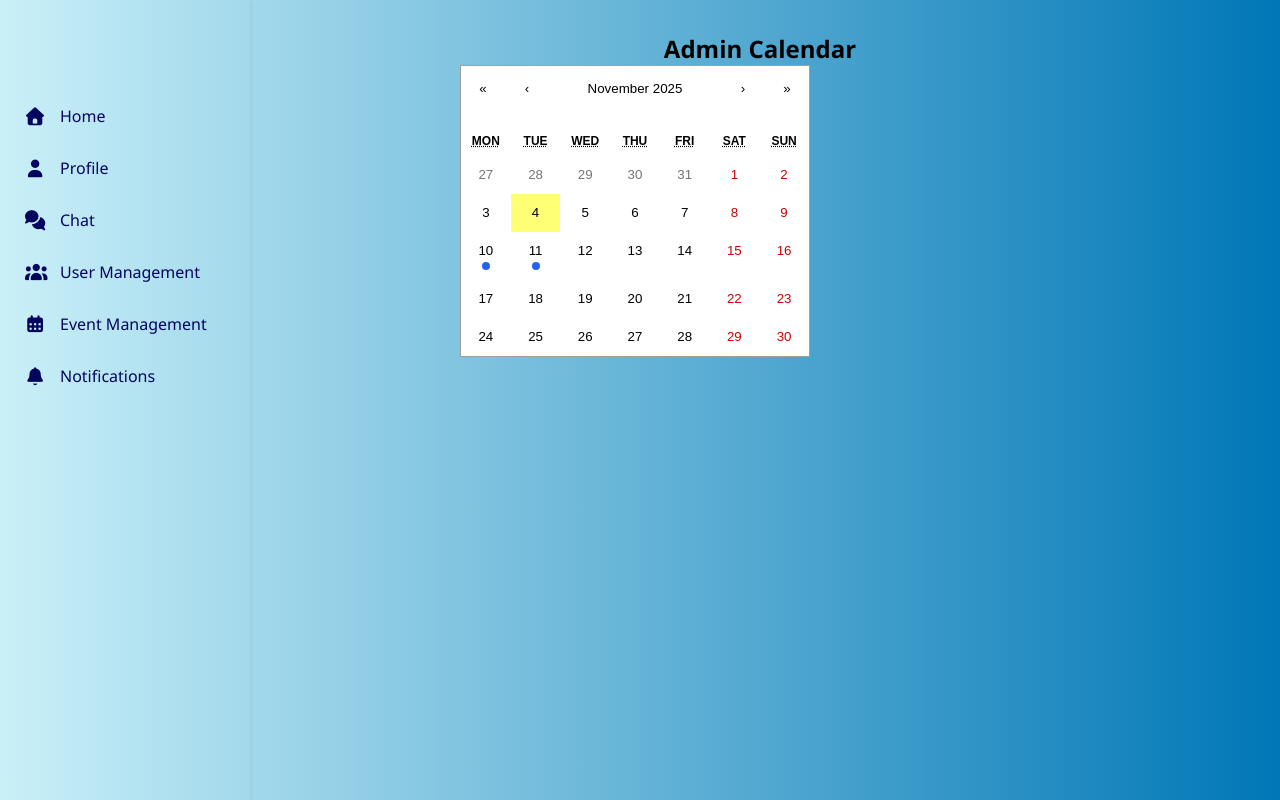
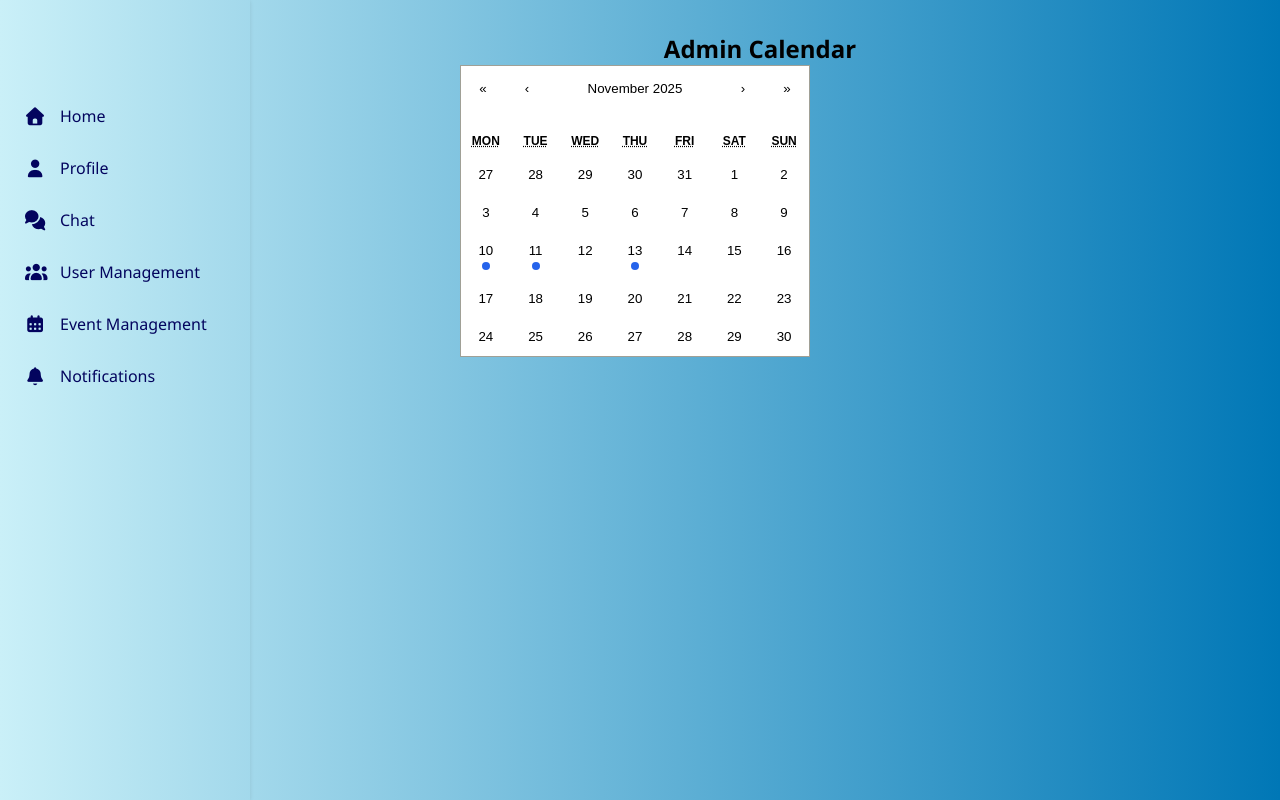
Before and after one commit to Ndivho-Ramatshimbila/FrontEndWeb2, a React (Vite) app: page /admin/calendar in a window 1280 px wide. Shown: the top 800 px of the page. Built offline with nearby package versions, Linux system fonts and the light colour scheme.

Commit message:
Fixed the calendar

```diff
--- a/src/data/calendar.js
+++ b/src/data/calendar.js
@@ -5,6 +5,7 @@ const ADMIN_APPROVED_KEY = "admin_approved_events";
 const SAMPLE_DATES = [
   { date: "2025-11-10", venueIds: [1, 3], startTime: "09:00", endTime: "17:00" },
   { date: "2025-11-11", venueIds: [2], startTime: "10:00", endTime: "14:00" },
+  { date: "2025-11-13", venueIds: [1], startTime: "09:00", endTime: "17:00" },
 ];
 
 const toDateKey = (dateString) => dateString.includes("T") ? dateString.split("T")[0] : dateString;
--- a/src/hooks/useOrganizerCalendar.js
+++ b/src/hooks/useOrganizerCalendar.js
@@ -1,31 +1,14 @@
 // src/hooks/useOrganizerCalendar.js
 import { useState, useEffect } from "react";
-
-// Mock functions: replace with API/localStorage calls
-const getAvailableDates = () => {
-  // Admin sets these dates as available
-  return [
-    { date: "2025-11-15" },
-    { date: "2025-11-20" },
-    { date: "2025-11-25" },
-  ];
-};
-
-const getApprovedEvents = () => {
-  // Approved events by admin
-  return [
-    { date: "2025-11-10" },
-    { date: "2025-11-12" },
-  ];
-};
+import { getAvailableDates as getAdminAvailableDates, getApprovedEvents as getAdminApprovedEvents } from "../data/calendar";
 
 export const useOrganizerCalendar = () => {
   const [availableDates, setAvailableDates] = useState([]);
   const [approvedEvents, setApprovedEvents] = useState([]);
 
   useEffect(() => {
-    setAvailableDates(getAvailableDates());
-    setApprovedEvents(getApprovedEvents());
+    setAvailableDates(getAdminAvailableDates());
+    setApprovedEvents(getAdminApprovedEvents());
   }, []);
 
   const isDateFullyBooked = (date) => {
--- a/src/pages/AdminDashboard/AdminCalendar.jsx
+++ b/src/pages/AdminDashboard/AdminCalendar.jsx
@@ -11,7 +11,7 @@ export default function AdminCalendar() {
 
   const dateStr = selectedDate ? selectedDate.toISOString().split("T")[0] : null;
 
-  const isFullyBooked = (date) => {
+  const hasApprovedEvents = (date) => {
     const key = date.toISOString().split("T")[0];
     const dayEvents = approvedEvents.filter(e => e.date === key);
     return dayEvents.length > 0;
@@ -19,20 +19,14 @@ export default function AdminCalendar() {
 
   const isAvailable = (date) => {
     const key = date.toISOString().split("T")[0];
-    return availableDates.some(d => d.date === key) && !isFullyBooked(date);
-  };
-
-  const getTileClassName = ({ date }) => {
-    if (isFullyBooked(date)) return "tile-booked";  // red dot
-    if (isAvailable(date)) return "tile-available"; // blue dot
-    return "";
+    return availableDates.some(d => d.date === key);
   };
 
   const getTileContent = ({ date }) => {
     return (
       <div className="dot-container">
-        {isFullyBooked(date) && <span className="dot red-dot" />}
-        {!isFullyBooked(date) && isAvailable(date) && <span className="dot blue-dot" />}
+        {hasApprovedEvents(date) && <span className="dot red-dot" />}
+        {isAvailable(date) && <span className="dot blue-dot" />}
       </div>
     );
   };
@@ -51,7 +45,6 @@ export default function AdminCalendar() {
       <h2>Admin Calendar</h2>
       <Calendar
         onClickDay={setSelectedDate}
-        tileClassName={getTileClassName}
         tileContent={getTileContent}
       />
 
--- a/src/styles/pages/_admincalendar.scss
+++ b/src/styles/pages/_admincalendar.scss
@@ -2,6 +2,22 @@
   max-width: 600px;
   margin: 2rem auto;
   text-align: center;
+
+  .react-calendar__tile,
+  .react-calendar__tile--now,
+  .react-calendar__tile--active,
+  .react-calendar__tile--hasActive,
+  .react-calendar__tile--range,
+  .react-calendar__tile--rangeStart,
+  .react-calendar__tile--rangeEnd,
+  .react-calendar__tile--rangeBothEnds {
+    color: black !important;
+    background-color: transparent !important;
+  }
+
+  .react-calendar__tile abbr {
+    color: black !important;
+  }
 
   .dot-container {
     position: relative;
```
Also changed, not shown: 1 other file (tests, documents, lock files or other folders).
